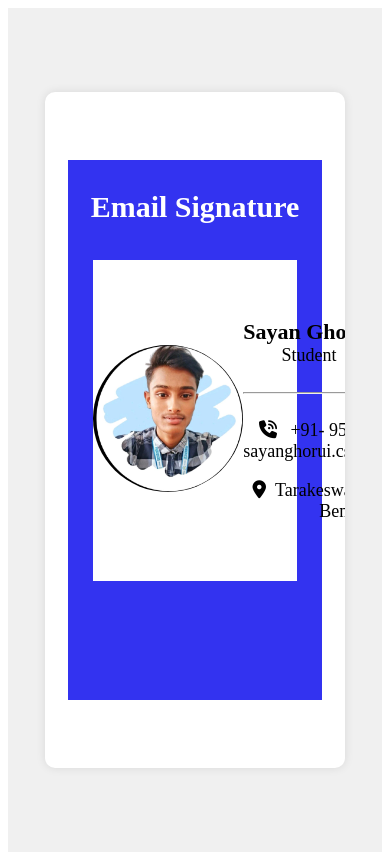
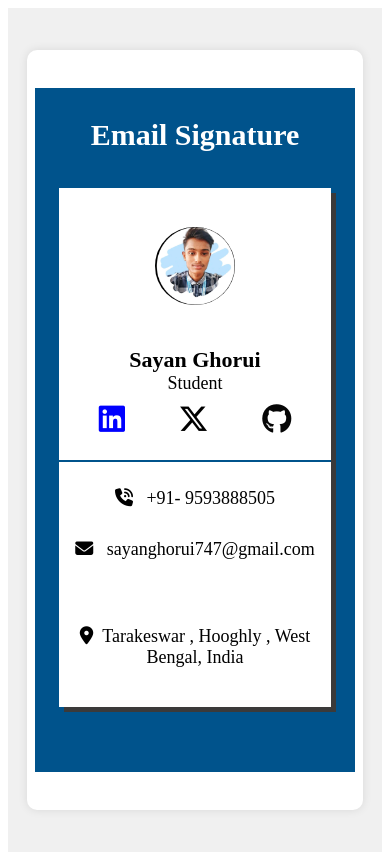
Before and after one commit to Sayan209191/Email-Signature, a plain HTML site: page index.html in a window 390 px wide. Drawn offline with Linux system fonts and the light colour scheme.

Commit message:
Responsive

```diff
--- a/Style/style.css
+++ b/Style/style.css
@@ -5,8 +5,8 @@
     justify-content: center;
     align-items: center;
     background-color: #f0f0f0;
+}
 
-}
 .container {
     width: 80%;
     height: 80%;
@@ -19,6 +19,7 @@
     align-items: center;
     justify-content: center;
 }
+
 .header {
     font-size: 30px;
     font-weight: bold;
@@ -27,7 +28,7 @@
 .parent {
     width: 85%;
     height: 80%;
-    background-color: rgb(51, 51, 240);
+    background-color: #00538C;
     color: #fff;
     display: flex;
     justify-content: center;
@@ -46,6 +47,8 @@
     top: 100px;
     z-index: 2;
     background-color: #fff;
+    box-shadow: rgb(59, 58, 58) 5px 5px ;
+
 }
 .child p {
     font-size: 18px;
@@ -57,8 +60,9 @@
 }
 .image-section img {
     width: 150px;
-    border-radius: 60%;
-    border-color: black;
+    border-radius: 100px;
+    border-color: #00538C;
+
 }
 .name-section-name{
     display: flex;
@@ -66,7 +70,7 @@
     /* gap: 25px; */
 }
 .name-section hr{
-    color: black;
+    border: 1px solid #00538C;
 
 }
 .name-section h3, .name-section p {
@@ -91,3 +95,81 @@
 .social-section .fa-github {
     color: rgb(6, 6, 6);
 }
+
+#links{
+    display: flex;
+    justify-content: center;
+    gap: 30px;
+}
+@media screen and (max-width: 768px) {
+    .container {
+        width: 90%;
+        height: 90%;
+    }
+
+    .parent {
+        width: 95%;
+        height: 90%;
+    }
+
+    .child {
+        flex-direction: column;
+        height: auto;
+        width: 95%;
+    }
+
+    .image-section img {
+        width: 100px;
+    }
+
+    .name-section-name {
+        flex-direction: column;
+        align-items: center;
+    }
+
+    .social-section {
+        justify-content: space-around;
+        width: 100%;
+    }
+    #links{
+        display: flex;
+        flex-direction: column;
+    }
+}
+
+@media screen and (max-width: 430px) {
+    .container {
+        width: 90%;
+        height: 90%;
+    }
+
+    .parent {
+        width: 95%;
+        height: 90%;
+    }
+
+    .child {
+        flex-direction: column;
+        height: 70%;
+        width: 85%;
+    }
+
+    .image-section img {
+        width: 80px;
+    }
+
+    .name-section-name {
+        flex-direction: column;
+        align-items: center;
+    }
+
+    .social-section {
+        margin-top: 10px;
+        justify-content: space-around;
+        width: 85%;
+    }
+    #links{
+        display: flex;
+        flex-direction: column;
+    }
+}
--- a/index.html
+++ b/index.html
@@ -34,11 +34,16 @@
                         <br>
                         <hr>
                         <br>
-                        <p>
-                            <i class='fa-solid fa-phone-volume'> </i> &nbsp; +91- 9593888505 &nbsp;
-                            |  &nbsp;
-                            <i class='fa-solid fa-envelope'></i> &nbsp; sayanghorui.cse.2025@gmail.com
-                        </p>
+                        <div id="links">
+                            <div class="phone">
+                                <p><i class='fa-solid fa-phone-volume'></i> &nbsp; +91- 9593888505</p>
+                            </div>
+                            <div class="email">
+                                <p><i class='fa-solid fa-envelope'></i> &nbsp; sayanghorui747@gmail.com</p>
+                            </div>
+                            <br>
+
+                        </div>
                         <br>
                         <p>
                             <i class='fa-solid fa-location-dot'></i> &nbsp;Tarakeswar , Hooghly , West Bengal, India
```
